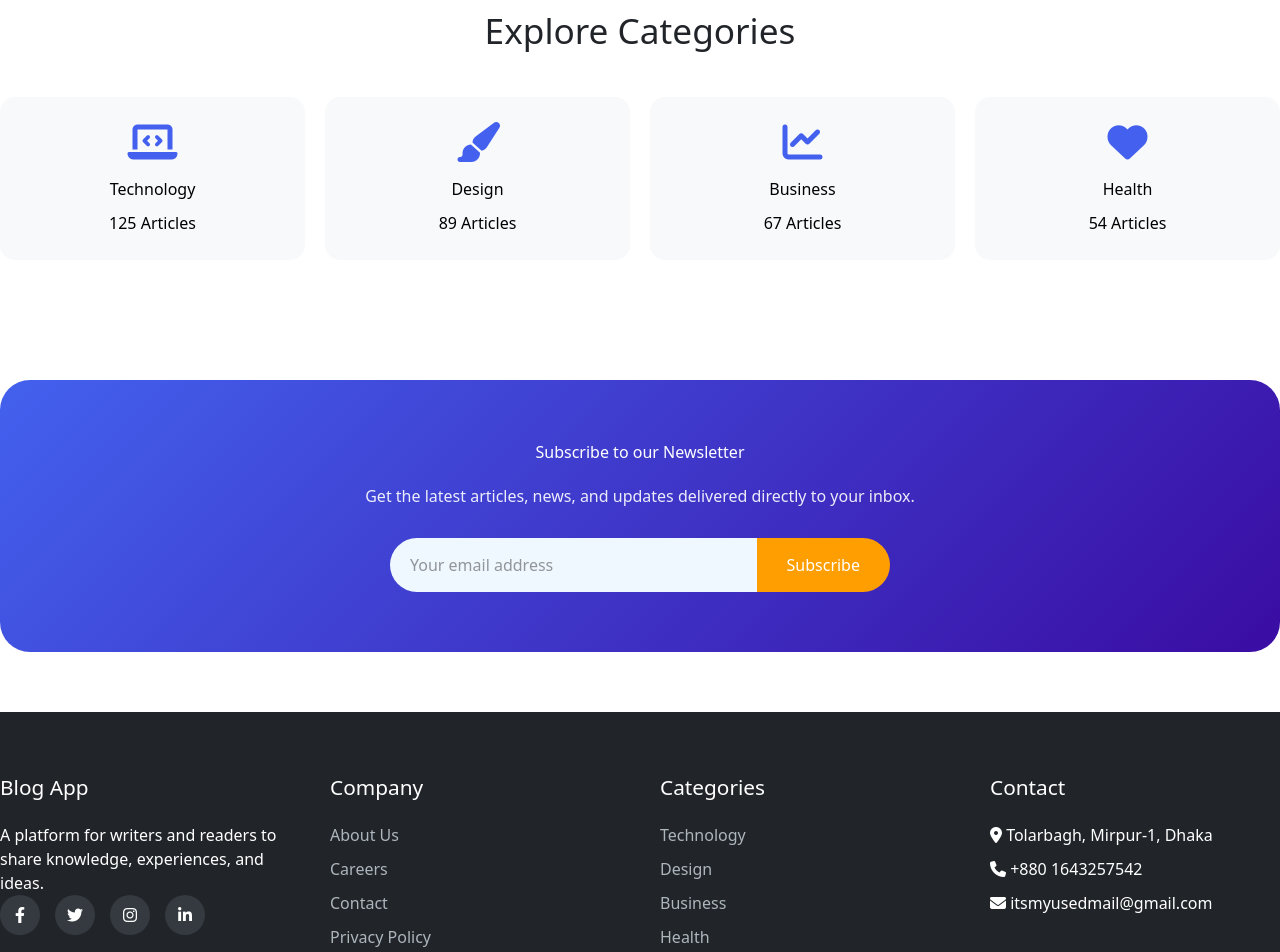
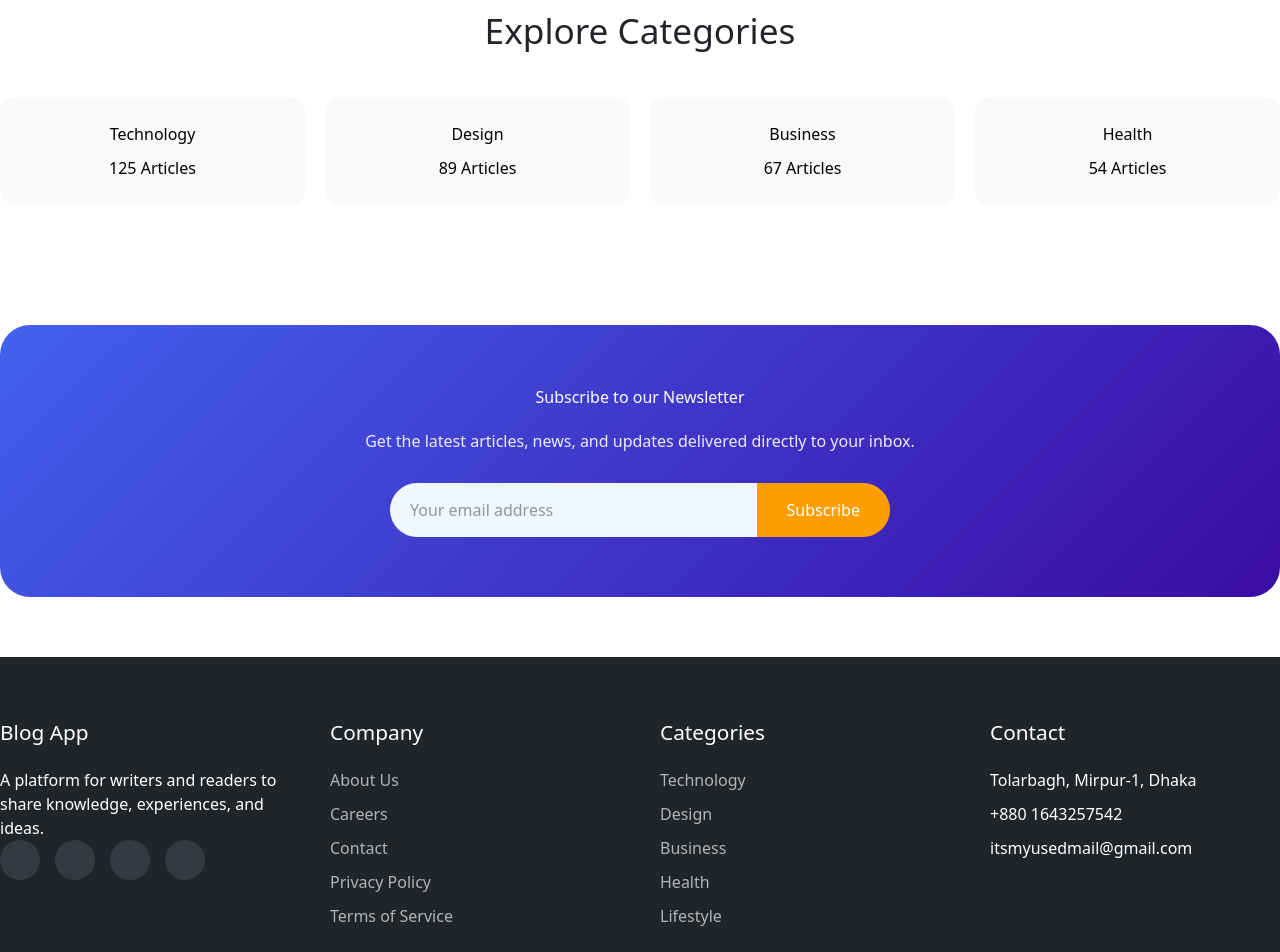
Before and after one commit to tanvirahmed007/Next-Blog-App, a Next.js app: page / in a window 1280 px wide. Shown: the part 2960-3912 px from the top of the page. Built offline with nearby package versions, Linux system fonts and the light colour scheme.

Commit message:
Category,Newsletter,Footer added

```diff
--- a/app/layout.js
+++ b/app/layout.js
@@ -9,14 +9,15 @@ import Navbar from "./navbar/page";
 export default function RootLayout({ children }) {
   return (
     <html lang="en">
-      <link rel="stylesheet" href="https://cdnjs.cloudflare.com/ajax/libs/font-awesome/6.4.0/css/all.min.css"></link>
+
       <body
         className="main-body"
       >
         <Navbar />
         {children}
+        <Footer />
       </body>
-      <Footer />
+
     </html>
   );
 }
```
